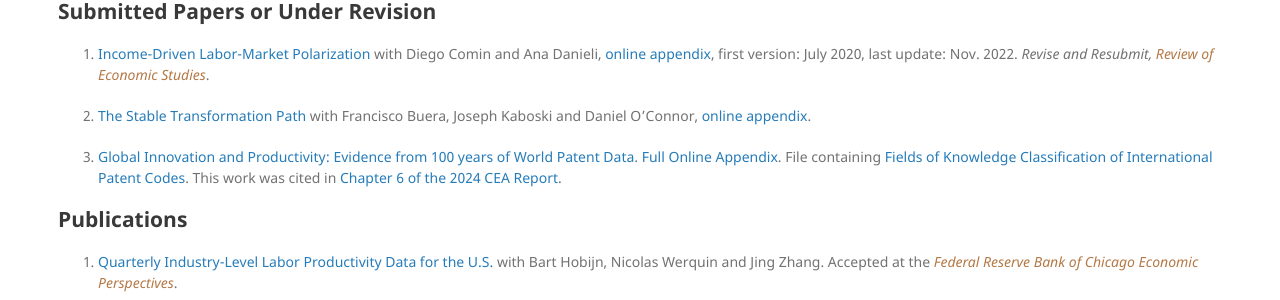
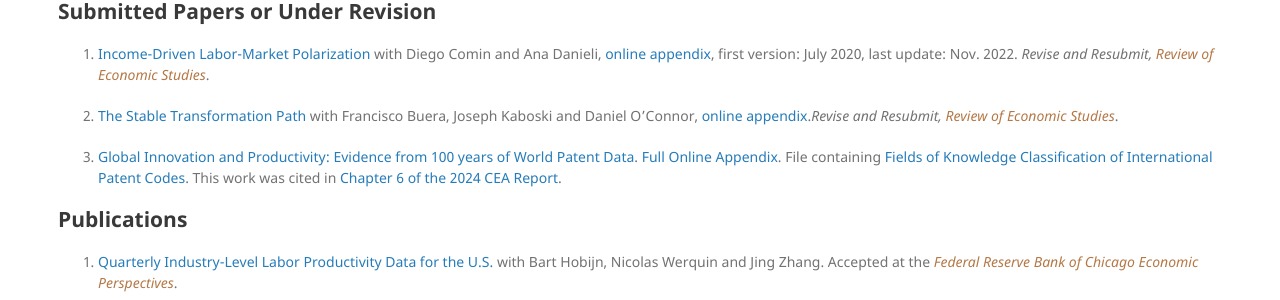
Before and after one commit to mestieri/mestieri.github.io, a Jekyll site: the page built from index.md, in a window 1280 px wide. Shown: the part 624-924 px from the top of the page. Built offline with Jekyll 4.4.1, drawn with Linux system fonts in a browser that asks for light colours.

Commit message:
Update index.md

```diff
--- a/index.md
+++ b/index.md
@@ -58,7 +58,7 @@ for Nonhomothetic CES Preferences](https://www.dropbox.com/scl/fi/obu49nw8d74wye
 
 2. [The Stable Transformation Path](https://www.dropbox.com/scl/fi/42sxsm4ahgxeh9wgcwx8x/bkmo_july24.pdf?rlkey=3p22096kggjzi6zg2mopvgoj6&dl=0)
     with Francisco Buera, Joseph Kaboski and Daniel O'Connor,
-    [online appendix](https://www.dropbox.com/scl/fi/g9fxctt7edatpbjxvptm4/bkmo_oa_july24.pdf?rlkey=re54p78yaiczlqq1ilzq8teu4&dl=0).
+    [online appendix](https://www.dropbox.com/scl/fi/g9fxctt7edatpbjxvptm4/bkmo_oa_july24.pdf?rlkey=re54p78yaiczlqq1ilzq8teu4&dl=0).*Revise and Resubmit,<blue> Review of Economic Studies</blue>*.
 
 3. [Global Innovation and Productivity: Evidence from 100 years of World Patent Data](https://www.dropbox.com/scl/fi/3nbtp328lugkp82lrytbn/bmm.pdf?rlkey=yaw5hgq9eav4vo6c7gt74ieuv&dl=0). [Full Online Appendix](https://www.dropbox.com/s/223f712mupuij5v/bmm_oa.pdf?dl=0). File containing [Fields of Knowledge Classification of International Patent Codes](https://www.dropbox.com/s/sne8ac9t22pwcy3/Fields_of_knowledge.csv?dl=0). This work was cited in [Chapter 6 of the 2024 CEA Report](https://www.whitehouse.gov/wp-content/uploads/2024/03/ERP-2024-CHAPTER-6.pdf).
 
```
